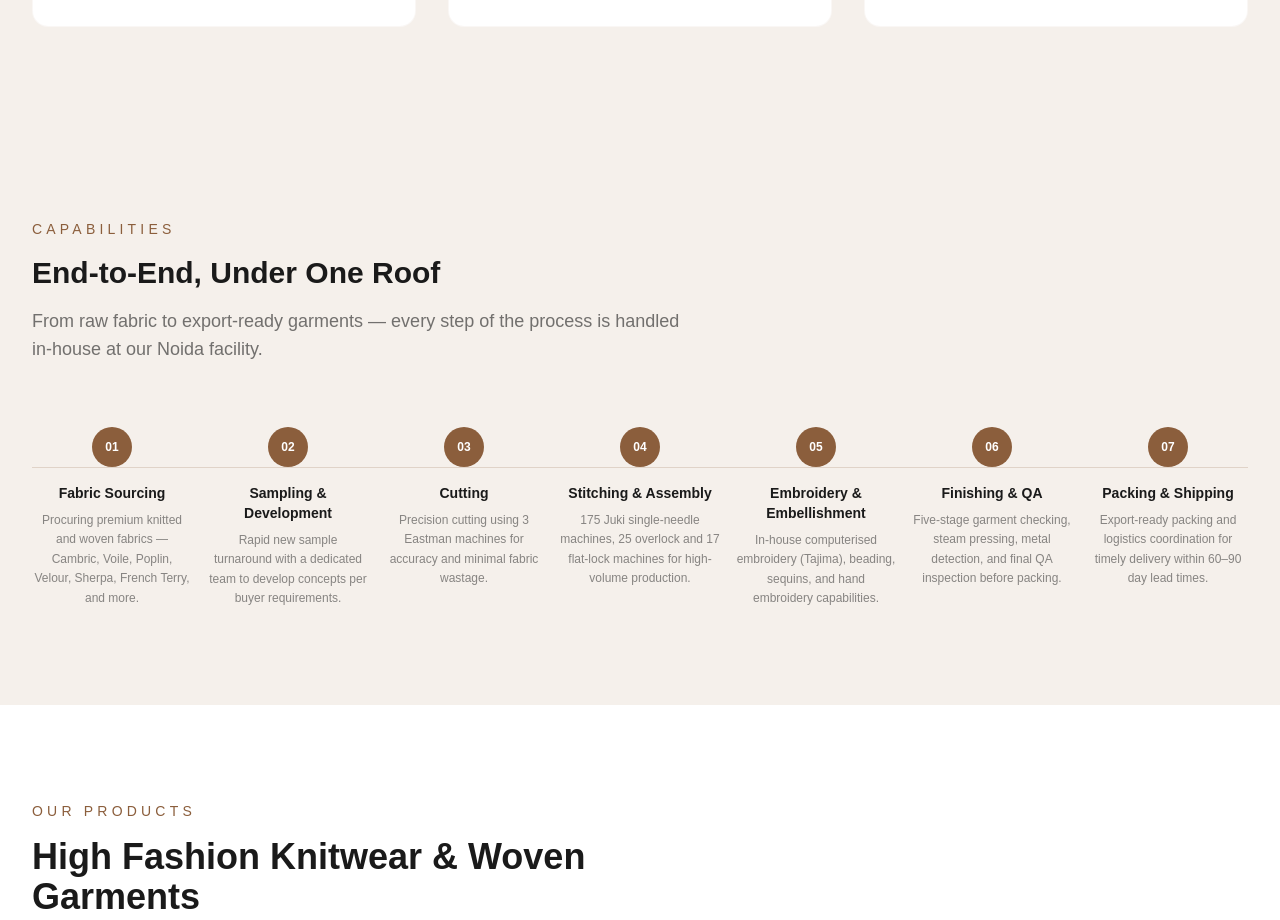
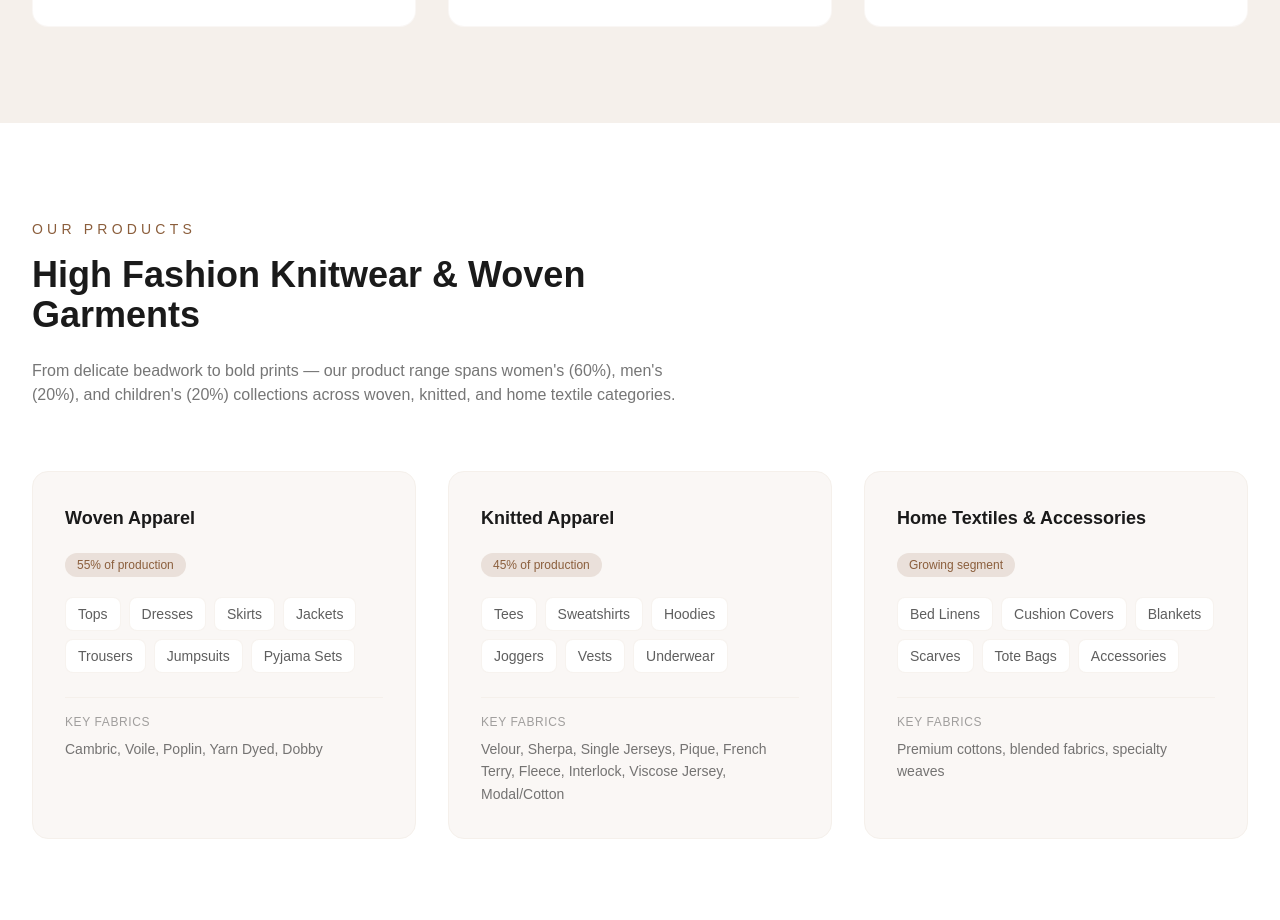
Before and after one commit to Comptech-Enterprises/fabstract, a Next.js app: page / in a window 1280 px wide. Shown: the part 3980-4900 px from the top of the page. Built offline with nearby package versions, Linux system fonts and the light colour scheme.

Commit message:
Remove capabilities section

```diff
--- a/src/app/page.tsx
+++ b/src/app/page.tsx
@@ -252,16 +252,6 @@ function About() {
     { year: "2024", title: "35+ Years Strong", desc: "Serving 15+ global brands across 5 countries with USD 4M+ annual turnover and growing." },
   ];
 
-  const capabilities = [
-    { step: "01", title: "Fabric Sourcing", desc: "Procuring premium knitted and woven fabrics — Cambric, Voile, Poplin, Velour, Sherpa, French Terry, and more." },
-    { step: "02", title: "Sampling & Development", desc: "Rapid new sample turnaround with a dedicated team to develop concepts per buyer requirements." },
-    { step: "03", title: "Cutting", desc: "Precision cutting using 3 Eastman machines for accuracy and minimal fabric wastage." },
-    { step: "04", title: "Stitching & Assembly", desc: "175 Juki single-needle machines, 25 overlock and 17 flat-lock machines for high-volume production." },
-    { step: "05", title: "Embroidery & Embellishment", desc: "In-house computerised embroidery (Tajima), beading, sequins, and hand embroidery capabilities." },
-    { step: "06", title: "Finishing & QA", desc: "Five-stage garment checking, steam pressing, metal detection, and final QA inspection before packing." },
-    { step: "07", title: "Packing & Shipping", desc: "Export-ready packing and logistics coordination for timely delivery within 60–90 day lead times." },
-  ];
-
   return (
     <section id="about" className="bg-bone">
       {/* Intro */}
@@ -363,34 +353,6 @@ function About() {
               <li className="flex items-start gap-2"><span className="text-olive-drab mt-1.5 text-xs">&#9679;</span> Environmental sustainability in every process</li>
               <li className="flex items-start gap-2"><span className="text-olive-drab mt-1.5 text-xs">&#9679;</span> Transparency &amp; long-term partnerships</li>
             </ul>
-          </div>
-        </div>
-      </div>
-
-      {/* End-to-End Capabilities */}
-      <div className="py-24 max-w-7xl mx-auto px-4 sm:px-6 lg:px-8">
-        <p className="text-olive-drab text-sm tracking-[0.3em] uppercase mb-4">Capabilities</p>
-        <h3 className="text-smoky-black text-2xl sm:text-3xl font-bold mb-4">
-          End-to-End, Under One Roof
-        </h3>
-        <p className="text-smoky-black/60 text-lg mb-16 max-w-2xl">
-          From raw fabric to export-ready garments — every step of the process is handled
-          in-house at our Noida facility.
-        </p>
-
-        <div className="relative">
-          <div className="hidden lg:block absolute top-10 left-0 right-0 h-px bg-olive-drab/20" />
-
-          <div className="grid sm:grid-cols-2 lg:grid-cols-7 gap-6 lg:gap-4">
-            {capabilities.map((cap) => (
-              <div key={cap.step} className="relative text-center group">
-                <div className="w-10 h-10 bg-olive-drab rounded-full flex items-center justify-center mx-auto mb-4 relative z-10 group-hover:scale-110 transition-transform">
-                  <span className="text-floral-white text-xs font-bold">{cap.step}</span>
-                </div>
-                <h4 className="text-smoky-black font-semibold text-sm mb-2">{cap.title}</h4>
-                <p className="text-smoky-black/50 text-xs leading-relaxed">{cap.desc}</p>
-              </div>
-            ))}
           </div>
         </div>
       </div>
```
